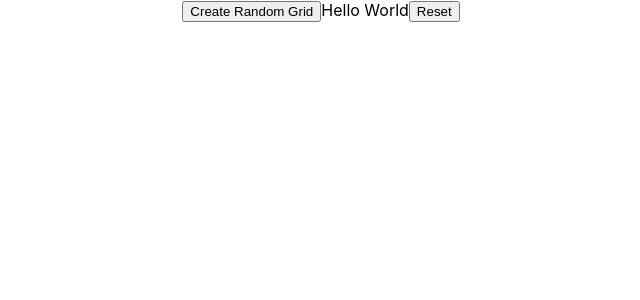
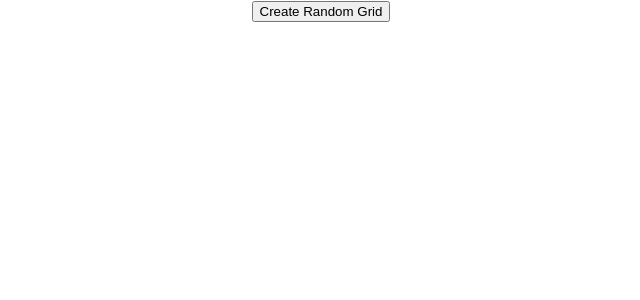
Before and after one commit to DavidKohler/Interactive-Life-like-Cellular-Automata, a React (Create React App) app: page / in a window 1280 px wide. Shown: the top 300 px of the page, without its empty margins (319-959 px from the left). Built offline with nearby package versions, Linux system fonts and the light colour scheme.

Commit message:
[fix] fixed refresh on new grid gen

```diff
--- a/src/App.js
+++ b/src/App.js
@@ -14,11 +14,11 @@ class App extends React.Component {
       myGrid: [],
     };
     this.renderRef = React.createRef();
-    this.refreshAutomata = this.refreshAutomata.bind(this);
+    this.resetAutomata = this.resetAutomata.bind(this);
     this.generateGrid = this.generateGrid.bind(this);
   }
 
-  refreshAutomata() {
+  resetAutomata() {
     let elem = document.querySelector('body > button');
     elem.parentNode.removeChild(elem);
     this.setState((state) => ({
@@ -42,11 +42,17 @@ class App extends React.Component {
   generateGrid() {
     let { cols, rows } = this.state;
     let newGrid = this.createGrid(cols, rows);
+    if (this.state.myGrid.length > 0) {
+      this.resetAutomata();
+    }
     this.setState({ myGrid: newGrid });
   }
 
   render() {
     let { cols, rows, framerate, resolution, myGrid } = this.state;
+
+    let displayResetButton = myGrid.length > 0;
+
     return (
       <div className="App">
         <button onClick={this.generateGrid}>Create Random Grid</button>
@@ -61,8 +67,9 @@ class App extends React.Component {
             key={this.state.refreshVal}
           />
         )}
-        Hello World
-        <button onClick={this.refreshAutomata}>Reset</button>
+        {displayResetButton && (
+          <button onClick={this.resetAutomata}>Reset</button>
+        )}
       </div>
     );
   }
```
